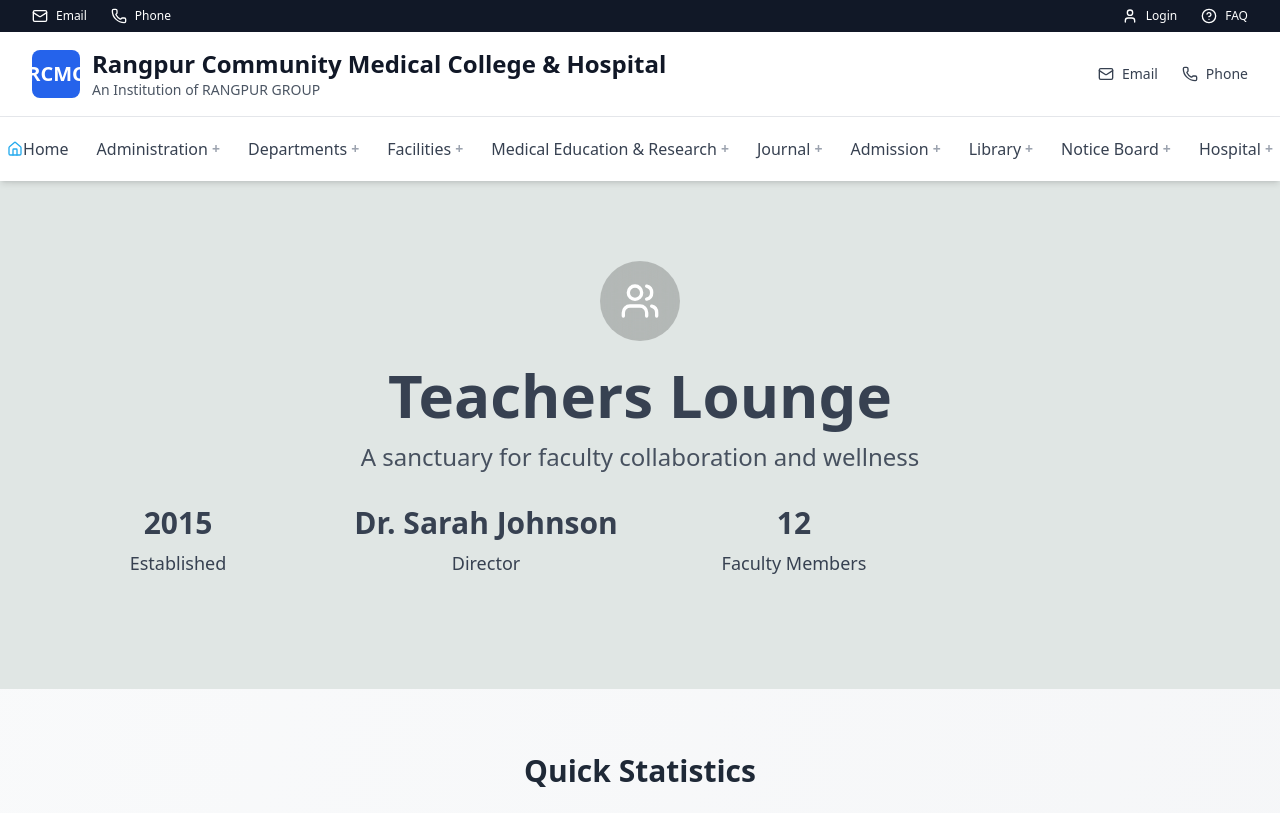
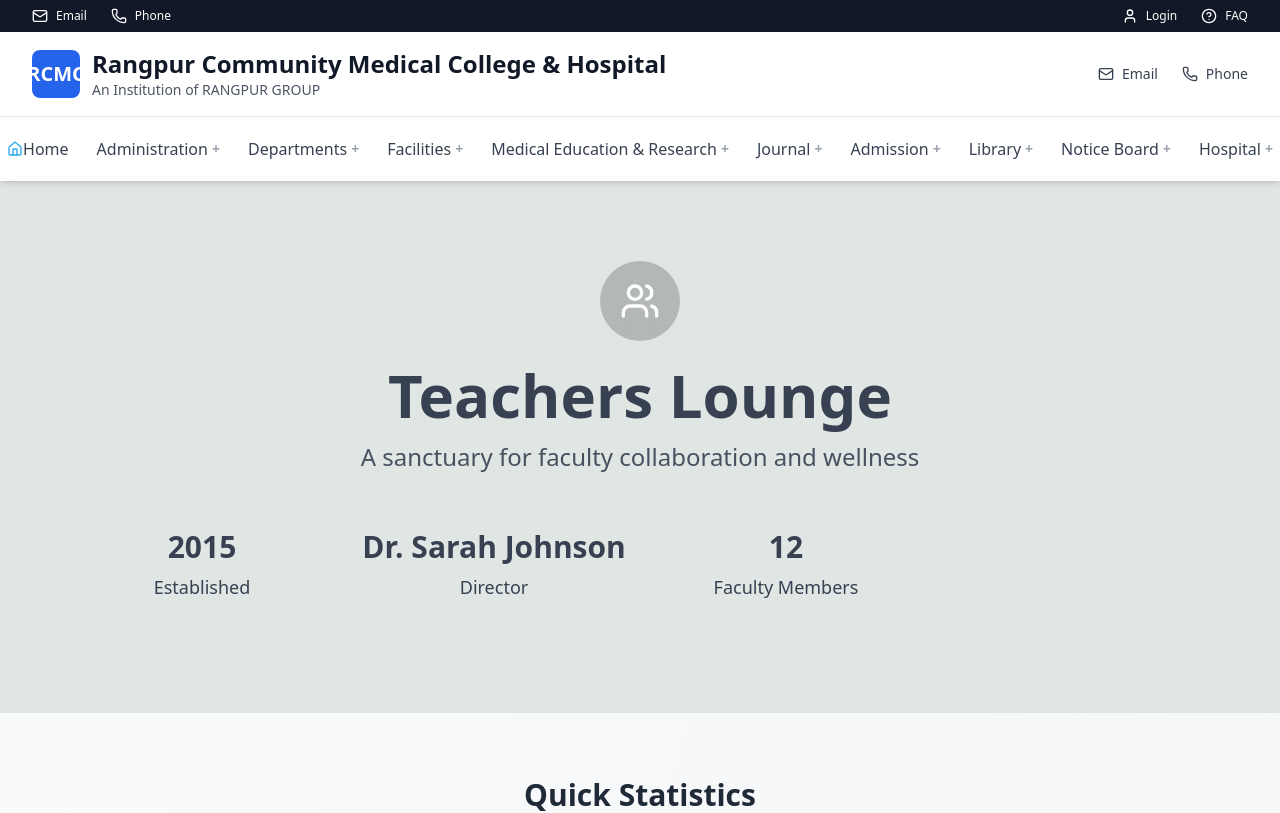
Before and after one commit to mkError420/Medical_college, a Next.js app: page /facilities/non-academic/teachers-lounge in a window 1280 px wide. Shown: the top 813 px of the page. Built offline with nearby package versions, Linux system fonts and the light colour scheme.

Commit message:
position fixed

```diff
--- a/src/app/facilities/non-academic/teachers-lounge/page.tsx
+++ b/src/app/facilities/non-academic/teachers-lounge/page.tsx
@@ -242,7 +242,7 @@ export default function TeachersLoungePage() {
       {/* Hero Section */}
       <div className="bg-[#E0E6E4]">
         <div className="responsive-container-full py-20">
-          <div className="text-center text-gray-700">
+          <div className="flex flex-col items-center justify-center text-center text-gray-700">
             <div className="mb-8">
               <div className="w-20 h-20 bg-black/20 backdrop-blur-lg rounded-full flex items-center justify-center mx-auto mb-6">
                 <Users className="w-10 h-10 text-white" />
@@ -253,7 +253,7 @@ export default function TeachersLoungePage() {
               </p>
             </div>
 
-            <div className="grid grid-cols-2 md:grid-cols-4 gap-4 mb-8">
+            <div className="grid grid-cols-2 md:grid-cols-4 gap-4 mb-8 w-full max-w-6xl mx-auto">
               <div className="text-center">
                 <div className="text-3xl font-bold text-gray-700 mb-2">{loungeInfo.established}</div>
                 <div className="text-lg font-medium">Established</div>
```
